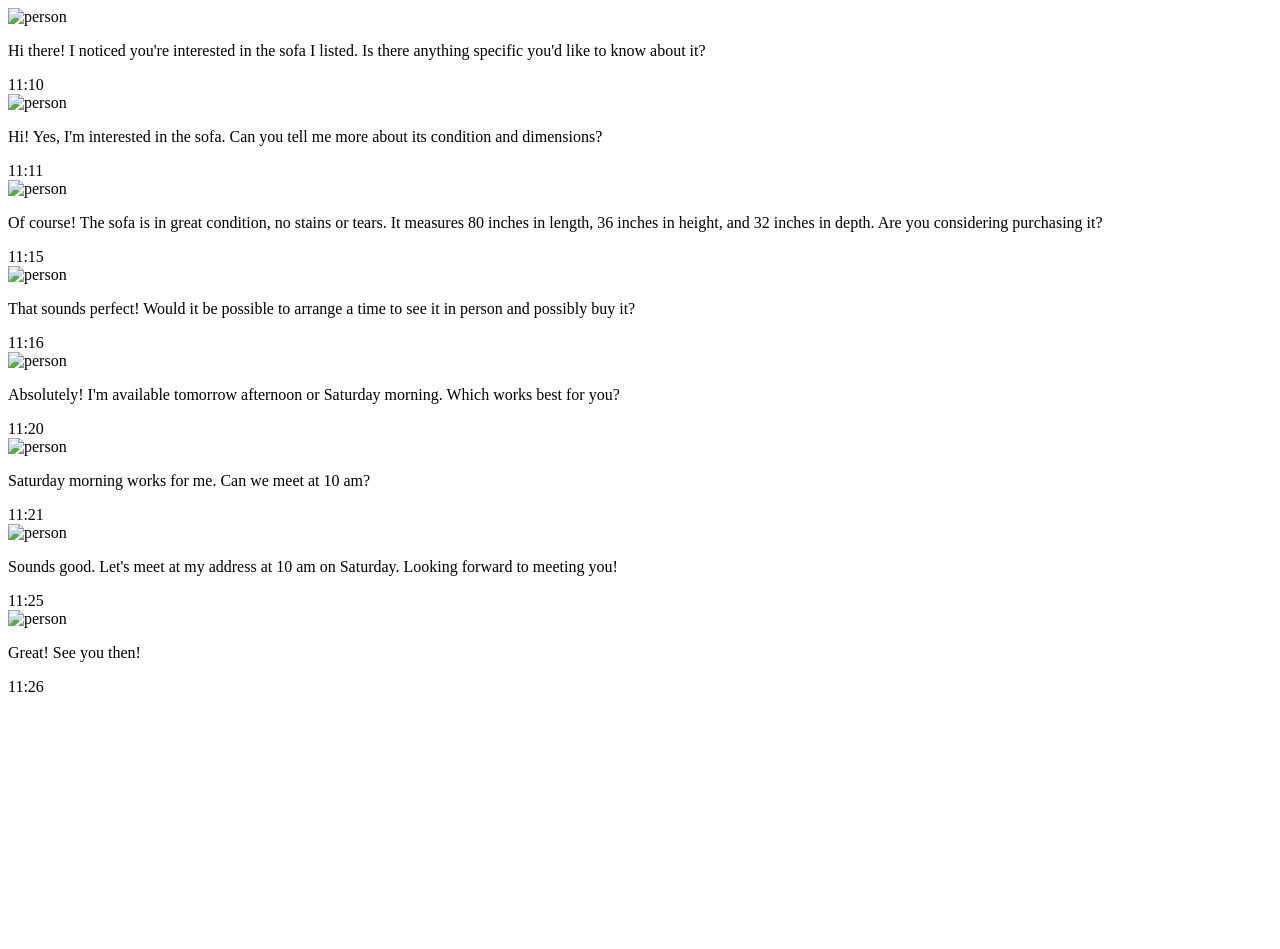
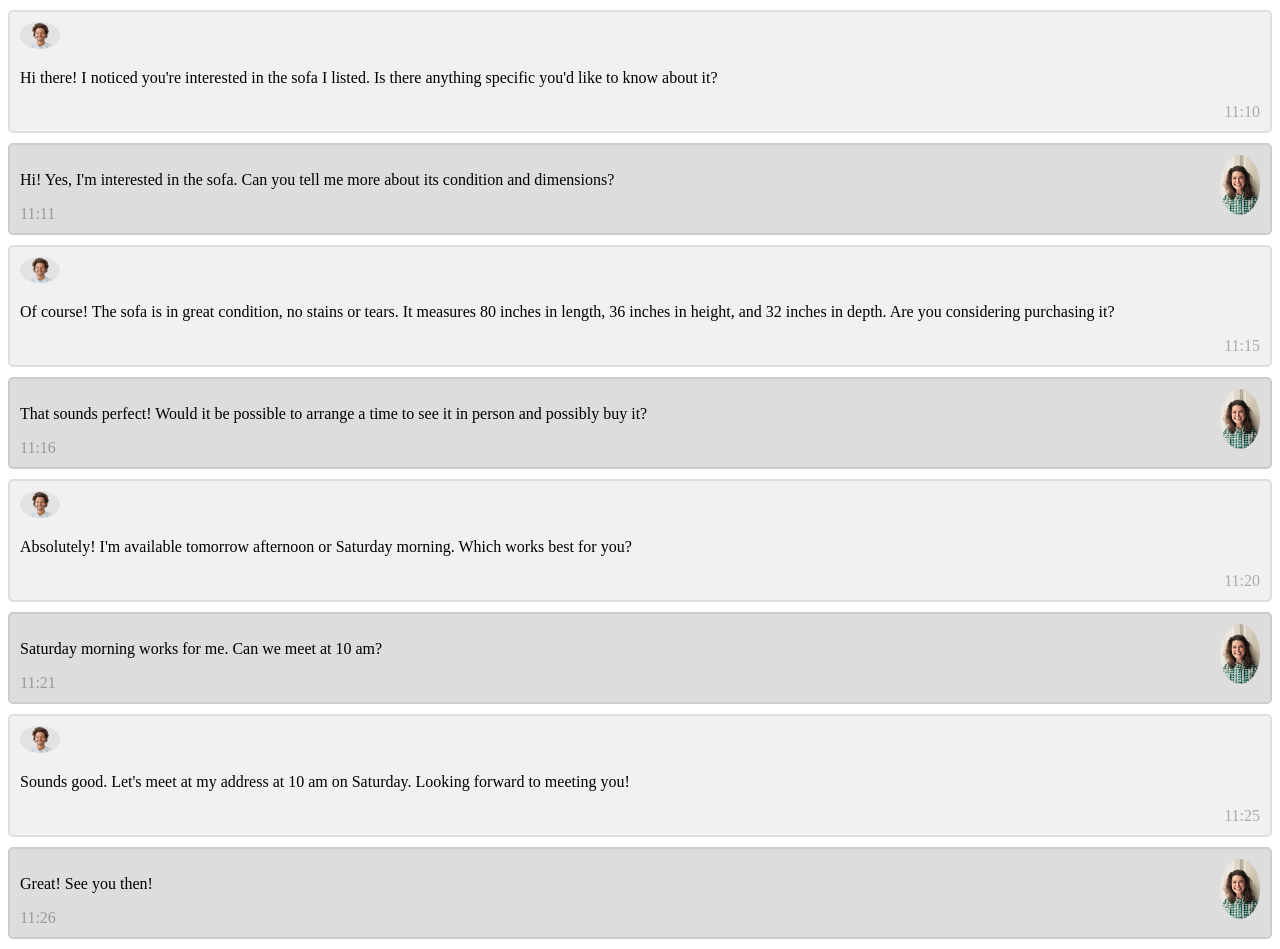
Before and after one commit to Elfxll/istm4210, a plain HTML site: page chat.html in a window 1280 px wide. Before the commit the page ends 800 px from the top, so only its background shows below. Drawn offline with Linux system fonts and the light colour scheme; the site is published under a folder, as on GitHub Pages, so addresses that start at the root find nothing.

Commit message:
organized image and style files

```diff
--- a/chat.html
+++ b/chat.html
@@ -4,55 +4,55 @@
 <meta charset="UTF-8">
 <meta name="viewport" content="width=device-width, initial-scale=1.0">
 <title>Chat</title>
-<link rel="stylesheet" href="/style/chat-style.css">
+<link rel="stylesheet" href="style/chat-style.css">
 </head>
 <body>
 
 <!-- Simple messages about the sofa -->
 <div class="container">
-    <img src="/images/person1.jpeg" alt="person">
+    <img src="images/chat/person1.jpeg" alt="person">
     <p>Hi there! I noticed you're interested in the sofa I listed. Is there anything specific you'd like to know about it?</p>
     <span class="time-right">11:10</span>
 </div>
 
 <div class="container darker">
-    <img src="/images/person2.jpeg" alt="person" class="right">
+    <img src="images/chat/person2.jpeg" alt="person" class="right">
     <p>Hi! Yes, I'm interested in the sofa. Can you tell me more about its condition and dimensions?</p>
     <span class="time-left">11:11</span>
 </div>
 
 <div class="container">
-    <img src="/images/person1.jpeg" alt="person">
+    <img src="images/chat/person1.jpeg" alt="person">
     <p>Of course! The sofa is in great condition, no stains or tears. It measures 80 inches in length, 36 inches in height, and 32 inches in depth. Are you considering purchasing it?</p>
     <span class="time-right">11:15</span>
 </div>
 
 <div class="container darker">
-    <img src="/images/person2.jpeg" alt="person" class="right">
+    <img src="images/chat/person2.jpeg" alt="person" class="right">
     <p>That sounds perfect! Would it be possible to arrange a time to see it in person and possibly buy it?</p>
     <span class="time-left">11:16</span>
 </div>
 
 <div class="container">
-    <img src="/images/person1.jpeg" alt="person">
+    <img src="images/chat/person1.jpeg" alt="person">
     <p>Absolutely! I'm available tomorrow afternoon or Saturday morning. Which works best for you?</p>
     <span class="time-right">11:20</span>
 </div>
 
 <div class="container darker">
-    <img src="/images/person2.jpeg" alt="person" class="right">
+    <img src="images/chat/person2.jpeg" alt="person" class="right">
     <p>Saturday morning works for me. Can we meet at 10 am?</p>
     <span class="time-left">11:21</span>
 </div>
 
 <div class="container">
-    <img src="/images/person1.jpeg" alt="person">
+    <img src="images/chat/person1.jpeg" alt="person">
     <p>Sounds good. Let's meet at my address at 10 am on Saturday. Looking forward to meeting you!</p>
     <span class="time-right">11:25</span>
 </div>
 
 <div class="container darker">
-    <img src="/images/person2.jpeg" alt="person" class="right">
+    <img src="images/chat/person2.jpeg" alt="person" class="right">
     <p>Great! See you then!</p>
     <span class="time-left">11:26</span>
 </div>
```
Also changed, not shown: images/chat/person1.jpeg (renamed from images/person1.jpeg), images/chat/person2.jpeg (renamed from images/person2.jpeg).
